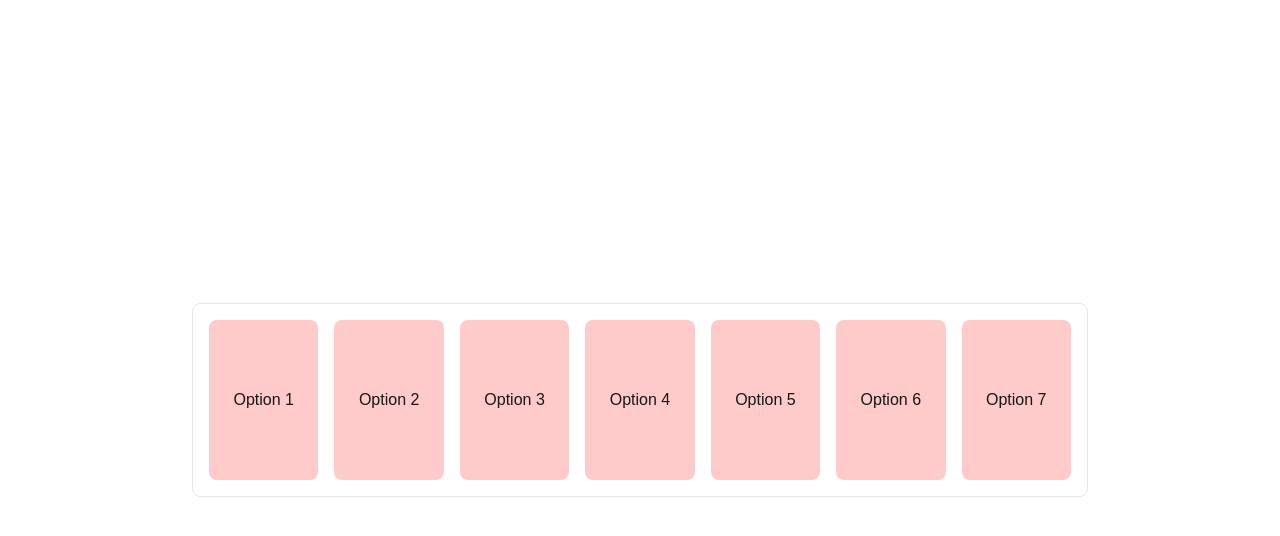
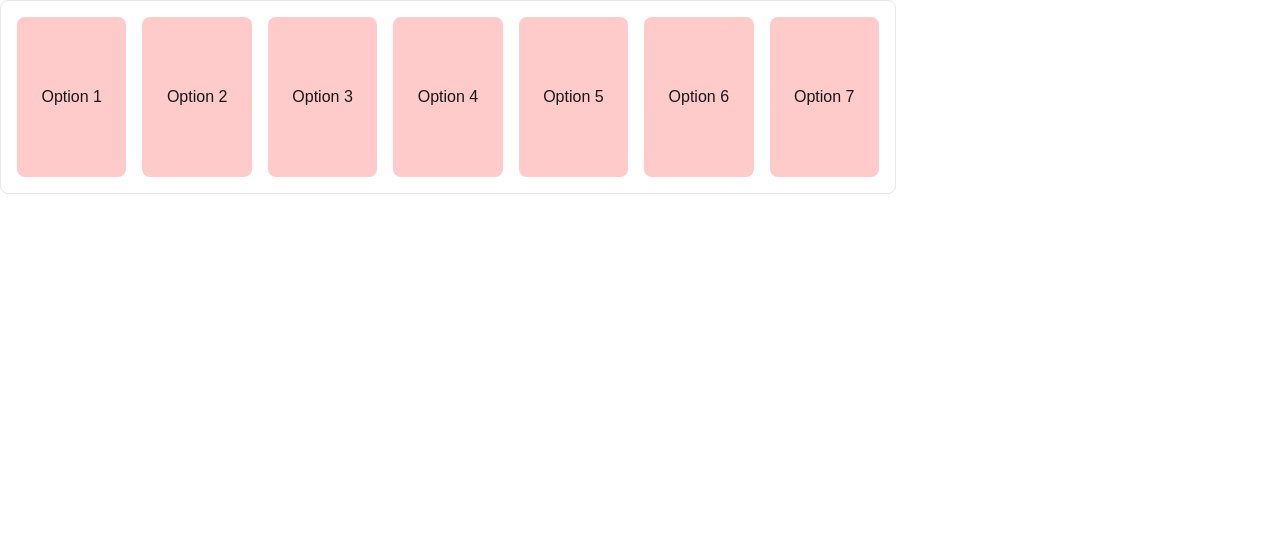
Before and after one commit to CristianTapia/menu, a Next.js app: page /menu in a window 1280 px wide. Shown: the top 536 px of the page. Built offline with nearby package versions, Linux system fonts and the light colour scheme.

Commit message:
Horizontal scroll fixed on top

```diff
--- a/app/menu/page.tsx
+++ b/app/menu/page.tsx
@@ -2,8 +2,8 @@
 
 export default function Menu() {
   return (
-    <main className="flex justify-center items-center h-screen">
+    <div className="justify-center items-center h-screen">
       <HorizontalScroll />
-    </main>
+    </div>
   );
 }
```
